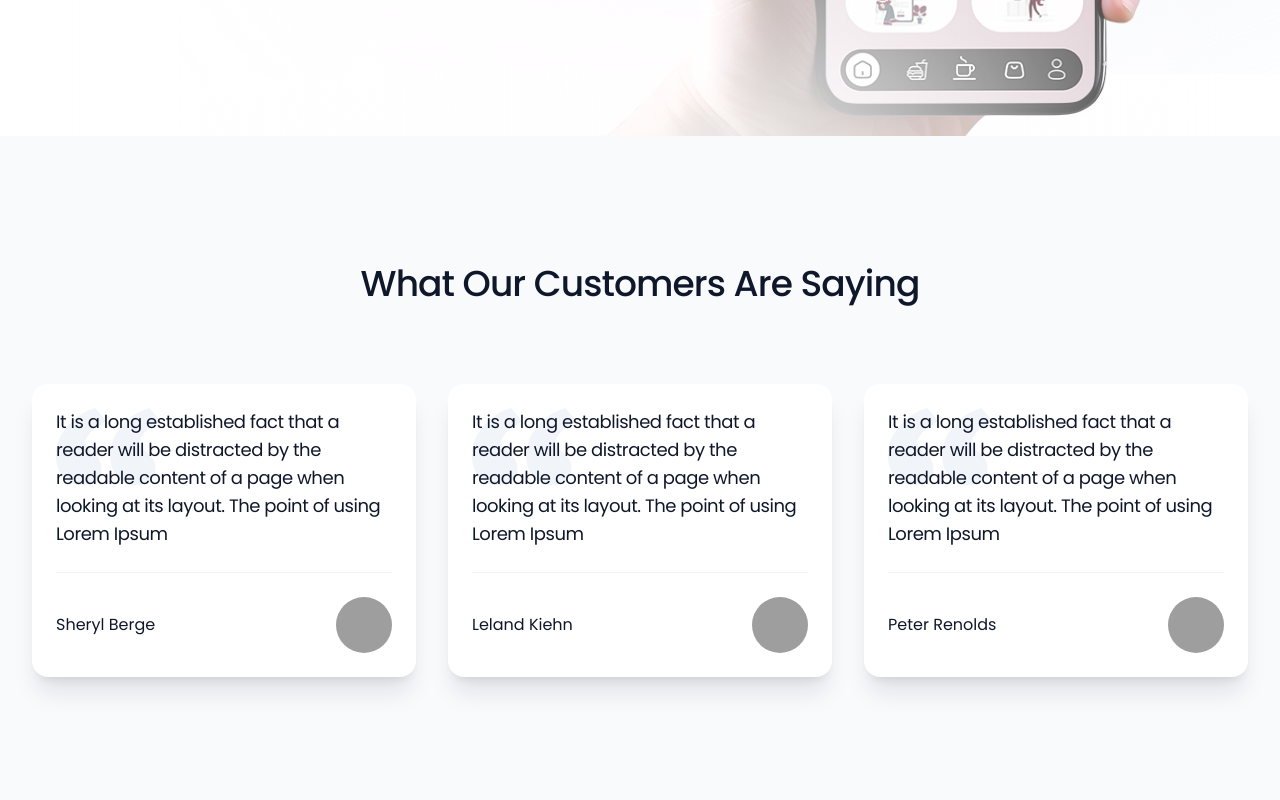
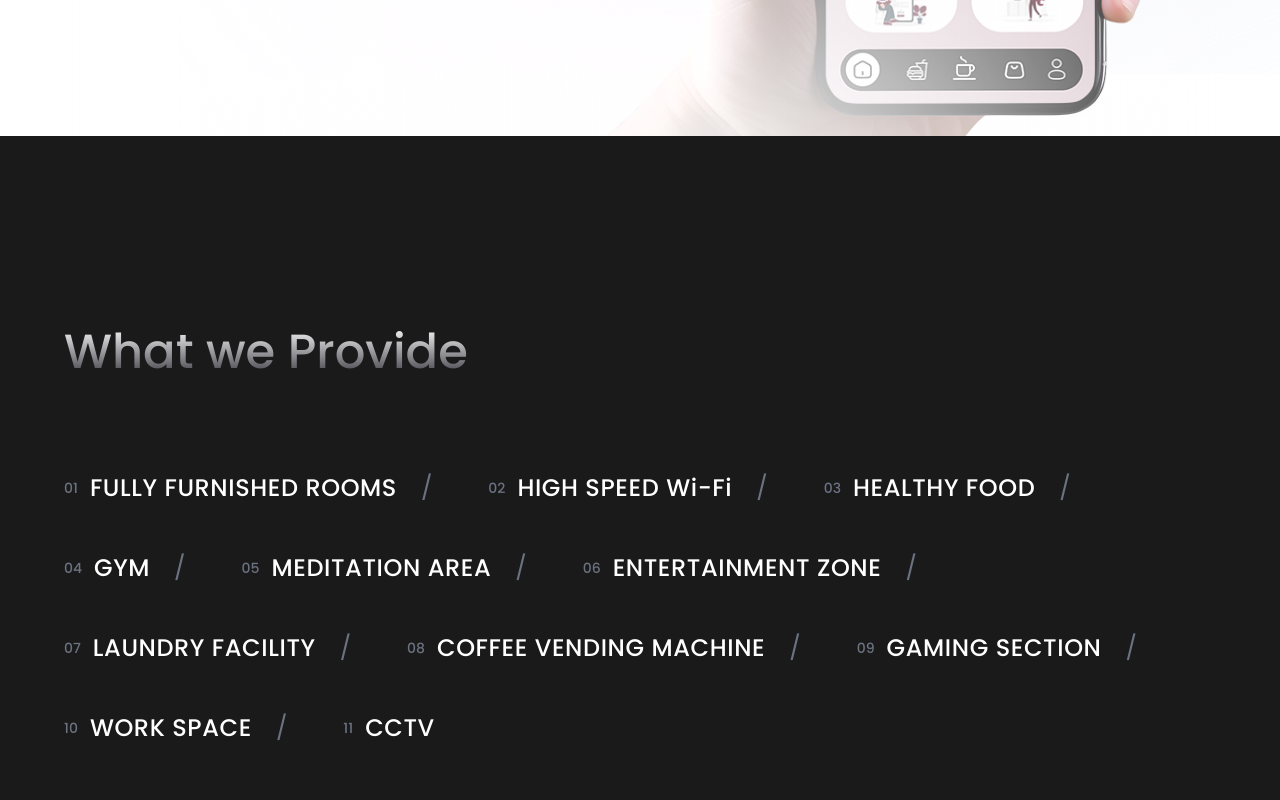
Before and after one commit to WeronzTech/Heavens-Website, a React (Vite) app: page / in a window 1280 px wide. Shown: the part 4700-5500 px from the top of the page. Built offline with nearby package versions, Linux system fonts and the light colour scheme; grey boxes are pictures that could not be loaded.

Commit message:
added amenities page

```diff
--- a/src/App.tsx
+++ b/src/App.tsx
@@ -8,6 +8,7 @@ import WhyUs from "./components/why-us";
 import SecondCTA from "./components/second-cta";
 import SmoothScrolling from "./components/smooth-scrolling";
 import Testimonials from './components/Testimonials'
+import Amenities from "./components/Amenities";
 
 function App() {
   return (
@@ -20,6 +21,7 @@ function App() {
         <FirstCTA />
         <WhyUs />
         <SecondCTA />
+        <Amenities />
         <Testimonials />
         <Footer />
       </main>
--- /dev/null
+++ b/src/components/Amenities.tsx
@@ -0,0 +1,84 @@
+import { motion } from 'framer-motion';
+
+const Amenities = () => {
+  const amenities = [
+    { id: '01', title: 'FULLY FURNISHED ROOMS' },
+    { id: '02', title: 'HIGH SPEED Wi-Fi' },
+    { id: '03', title: 'HEALTHY FOOD' },
+    { id: '04', title: 'GYM' },
+    { id: '05', title: 'MEDITATION AREA' },
+    { id: '06', title: 'ENTERTAINMENT ZONE' },
+    { id: '07', title: 'LAUNDRY FACILITY' },
+    { id: '08', title: 'COFFEE VENDING MACHINE' },
+    { id: '09', title: 'GAMING SECTION' },
+    { id: '10', title: 'WORK SPACE' },
+    { id: '11', title: 'CCTV' },
+  ];
+
+  const containerVariants = {
+    hidden: { opacity: 0 },
+    visible: {
+      opacity: 1,
+      transition: {
+        staggerChildren: 0.1,
+        delayChildren: 0.2
+      }
+    }
+  };
+
+  const itemVariants = {
+    hidden: { opacity: 0, y: 20 },
+    visible: {
+      opacity: 1,
+      y: 0,
+      transition: {
+        duration: 0.5,
+        ease: "easeOut"
+      }
+    }
+  };
+
+  return (
+    <section className="bg-[#1A1A1A] py-32 md:py-48 px-4 md:px-8 lg:px-16 min-h-screen flex items-center">
+      <motion.div
+        initial="hidden"
+        whileInView="visible"
+        viewport={{ once: true }}
+        variants={containerVariants}
+        className="max-w-7xl mx-auto w-full"
+      >
+        <motion.h2
+          variants={itemVariants}
+          className= "bg-gradient-to-b from-zinc-100 to-zinc-700 bg-clip-text text-transparent text-4xl md:text-5xl font-medium mb-24"
+        >
+          What we Provide
+        </motion.h2>
+
+        <motion.div
+          variants={containerVariants}
+          className="flex flex-wrap items-center justify-start gap-x-6 md:gap-x-8 gap-y-12"
+        >
+          {amenities.map((amenity, index) => (
+            <motion.div
+              key={amenity.id}
+              variants={itemVariants}
+              className="flex items-center group"
+            >
+              <span className="text-gray-500 text-sm font-medium mr-3">
+                {amenity.id}
+              </span>
+              <h3 className="text-white text-xl md:text-2xl font-medium tracking-wide">
+                {amenity.title}
+              </h3>
+              {index !== amenities.length - 1 && (
+                <span className="text-gray-500 mx-6 text-2xl">/</span>
+              )}
+            </motion.div>
+          ))}
+        </motion.div>
+      </motion.div>
+    </section>
+  );
+};
+
+export default Amenities;
```
